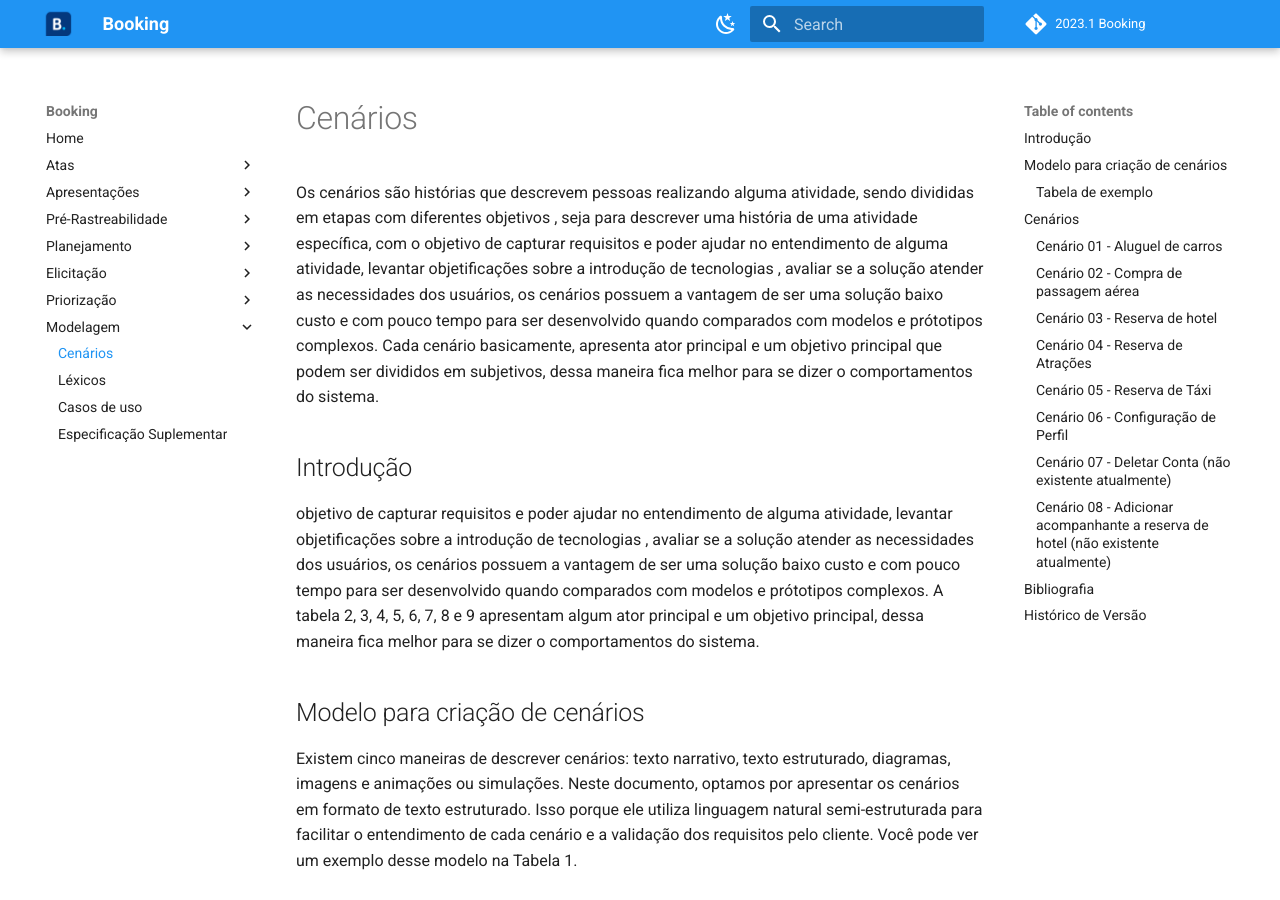
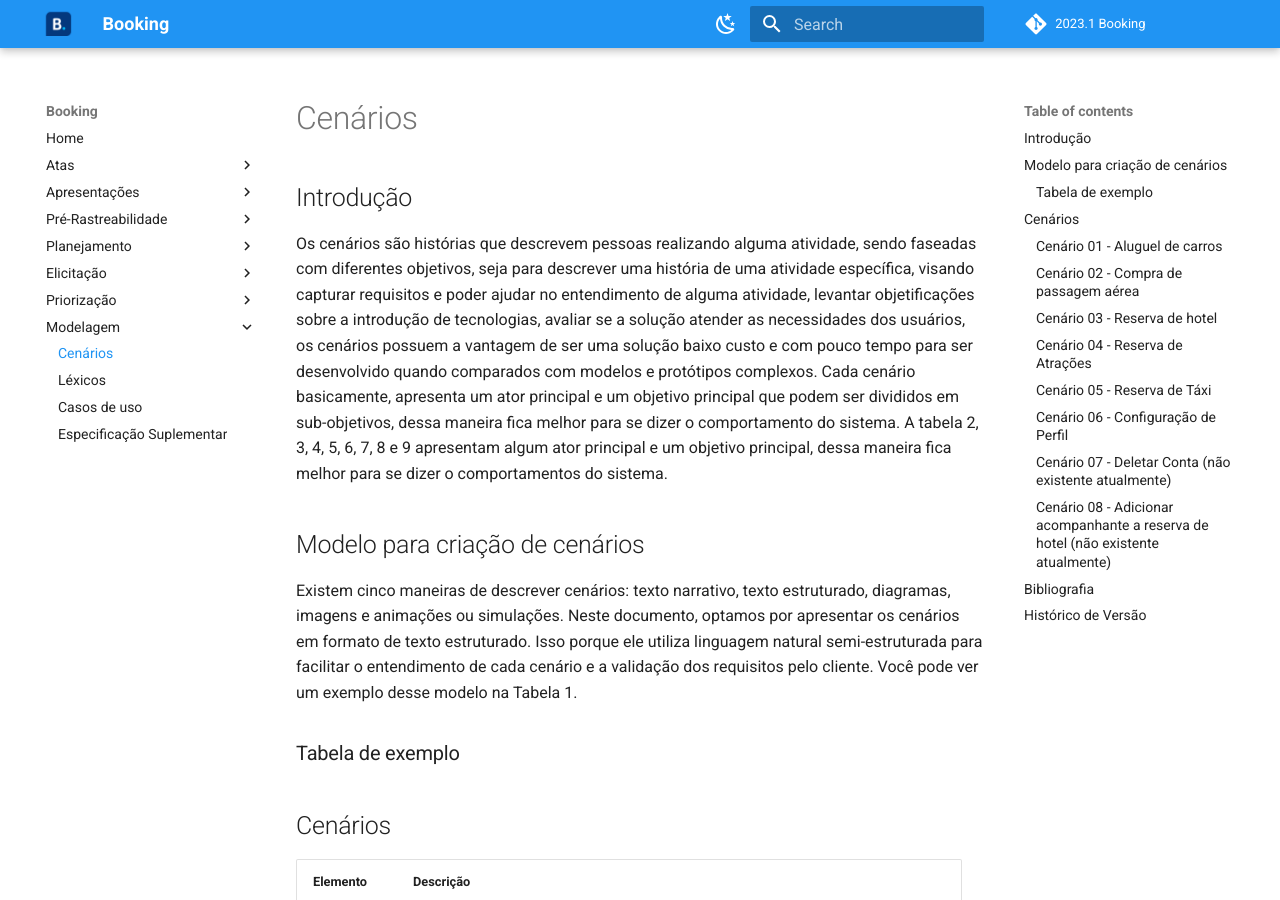
Before and after one commit to Requisitos-de-Software/2023.1-Booking, an MkDocs documentation site: the page built from docs/modelagem/cenarios.md, in a window 1280 px wide and 900 px high. Built offline with MkDocs 1.6.1 and Material for MkDocs 9.7.7, drawn with Linux system fonts in a browser that asks for light colours; comment, search, counter and statistics services are not loaded.

Commit message:
adicionando terceira apresentação e ajustes

```diff
--- a/docs/modelagem/cenarios.md
+++ b/docs/modelagem/cenarios.md
@@ -1,10 +1,7 @@
 # Cenários
-
-Os cenários são histórias que descrevem pessoas realizando alguma atividade, sendo divididas em etapas com diferentes objetivos , seja para descrever uma história de uma atividade específica, com o objetivo de capturar requisitos e poder ajudar no entendimento de alguma atividade, levantar objetificações sobre a introdução de tecnologias , avaliar se a solução atender as necessidades dos usuários, os cenários possuem a vantagem de ser uma solução baixo custo e com pouco tempo para ser desenvolvido quando comparados com modelos e prótotipos complexos. Cada cenário basicamente, apresenta ator principal e um objetivo principal que podem ser divididos em subjetivos, dessa maneira fica melhor para se dizer o comportamentos do sistema.
-
 ## Introdução
 
-objetivo de capturar requisitos e poder ajudar no entendimento de alguma atividade, levantar objetificações sobre a introdução de tecnologias , avaliar se a solução atender as necessidades dos usuários, os cenários possuem a vantagem de ser uma solução baixo custo e com pouco tempo para ser desenvolvido quando comparados com modelos e prótotipos complexos. A tabela 2, 3, 4, 5, 6, 7, 8 e 9 apresentam algum ator principal e um objetivo principal, dessa maneira fica melhor para se dizer o comportamentos do sistema.
+Os cenários são histórias que descrevem pessoas realizando alguma atividade, sendo faseadas com diferentes objetivos, seja para descrever uma história de uma atividade específica, visando capturar requisitos e poder ajudar no entendimento de alguma atividade, levantar objetificações sobre a introdução de tecnologias, avaliar se a solução atender as necessidades dos usuários, os cenários possuem a vantagem de ser uma solução baixo custo e com pouco tempo para ser desenvolvido quando comparados com modelos e protótipos complexos. Cada cenário basicamente, apresenta um ator principal e um objetivo principal que podem ser divididos em sub-objetivos, dessa maneira fica melhor para se dizer o comportamento do sistema. A tabela 2, 3, 4, 5, 6, 7, 8 e 9 apresentam algum ator principal e um objetivo principal, dessa maneira fica melhor para se dizer o comportamentos do sistema.
 
 ## Modelo para criação de cenários
 
--- a/mkdocs.yml
+++ b/mkdocs.yml
@@ -37,6 +37,7 @@ nav:
   - Apresentações:
       - Primeira Apresentação: apresentacoes/primeiraApresentacao.md
       - Segunda Apresentação: apresentacoes/segundaApresentacao.md
+      - Terceira Apresentação: apresentacoes/terceiraApresentacao.md
   - Pré-Rastreabilidade:
       - Rich Picture: prePlanejamento/richPicture.md
   - Planejamento:
```
Also changed, not shown: docs/apresentacoes/segundaApresentacao.md (+1 -1 lines), docs/apresentacoes/terceiraApresentacao.md (added, +13 -0 lines), docs/index.md (+1 -1 lines), docs/modelagem/lexicos.md (+1 -1 lines).
